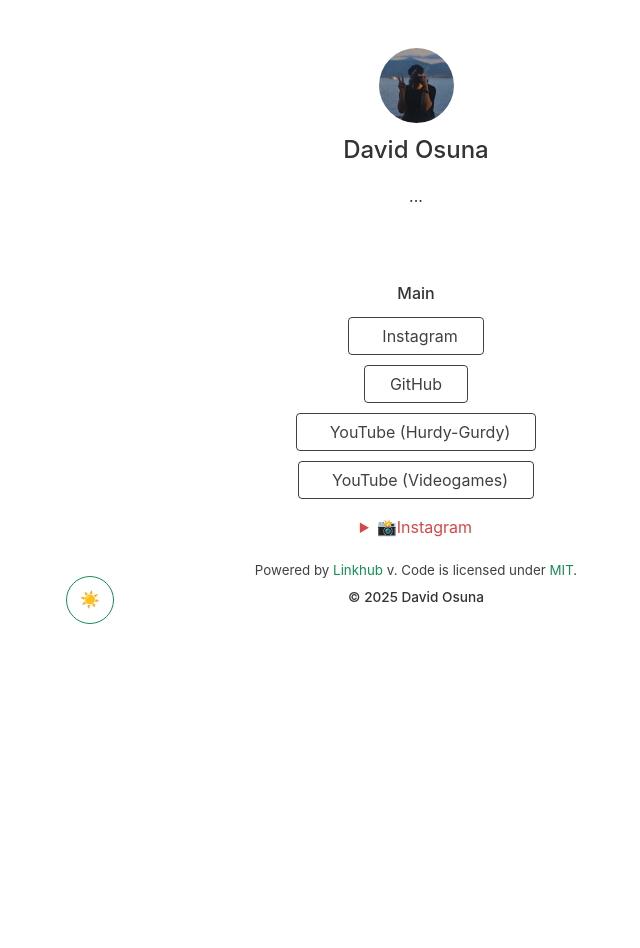
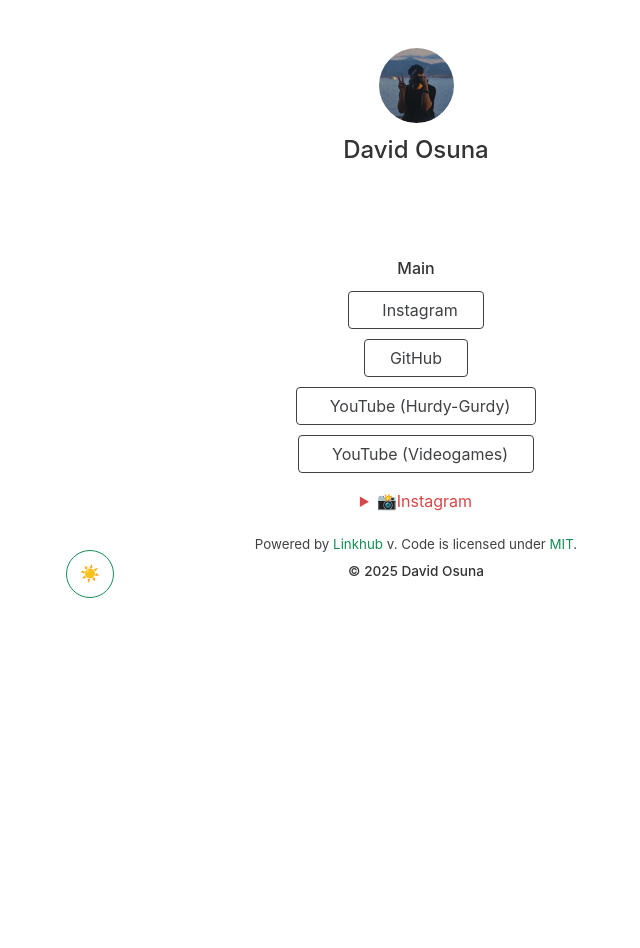
Before and after one commit to David-Lor/davidosuna-linktree, a Jekyll site: the page built from src/index.html, in a window 1280 px wide. Shown: the whole page, without its empty margins (224-864 px from the left). Built offline with Jekyll 4.4.1, drawn with Linux system fonts in a browser that asks for light colours; nearby versions of some CDN libraries.

```diff
--- a/src/_config.yml
+++ b/src/_config.yml
@@ -3,7 +3,7 @@ theme: linkhub-jekyll-theme
 
 # Site Configuration
 name: David Osuna  # Name of your website
-description: ...
+description: ""
 favicon:
   path: assets/images/favicon.png
   type: png # File format of image. Change according to your image. Supported types: https://developer.mozilla.org/en-US/docs/Web/Media/Formats/Image_types
```
